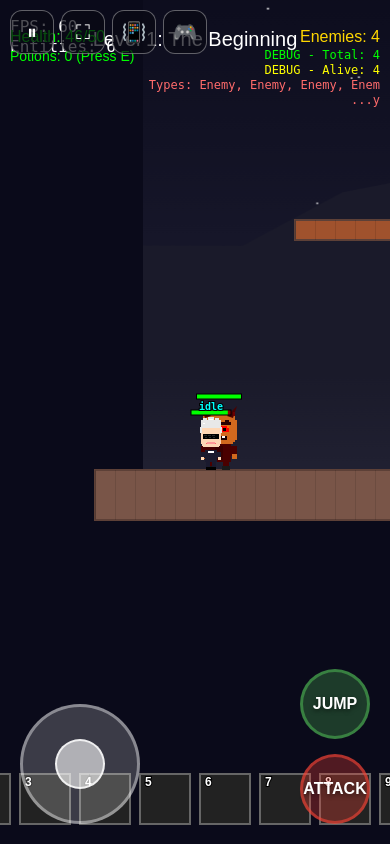
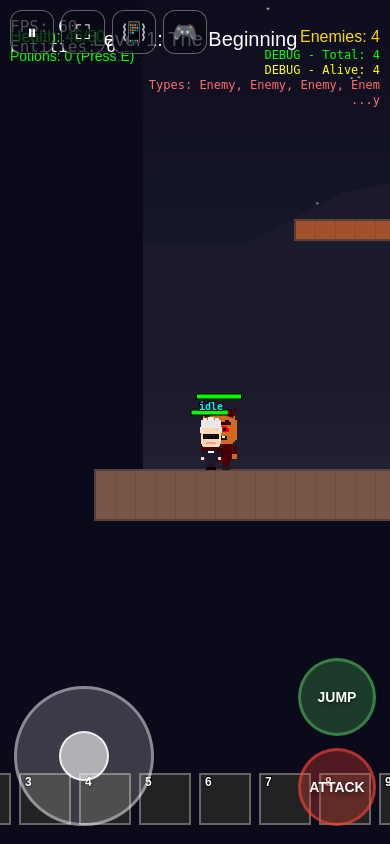
Before and after one commit to danusiknovikov15-prog/bizzare-adventure, a Django app: page /game/ in a window 390 px wide. Run offline with Django 5.2, Linux system fonts and the light colour scheme; the visitor is signed in with stand-in values (Sample User, id 1); data comes from the database, SQL or seed files in the repository; data that the repository does not hold is empty.

Commit message:
Improve mobile controls and touch UI

```diff
--- a/game/static/game/css/main.css
+++ b/game/static/game/css/main.css
@@ -141,3 +141,14 @@ body {
         height: 100%;
     }
 }
+
+
+.mobile-controls-hidden .joystick-area,.mobile-controls-hidden .action-buttons{opacity:0;pointer-events:none}
+@media(max-width:767px){
+    .joystick-area{width:140px;height:140px;bottom:18px;left:14px}
+    .joystick-base{width:140px;height:140px}
+    .action-buttons{right:14px;bottom:18px;gap:12px}
+    .action-button{width:78px;height:78px;font-size:14px}
+    #gameCanvas{width:100vw;height:100dvh}
+    body{height:100dvh}
+}
```
